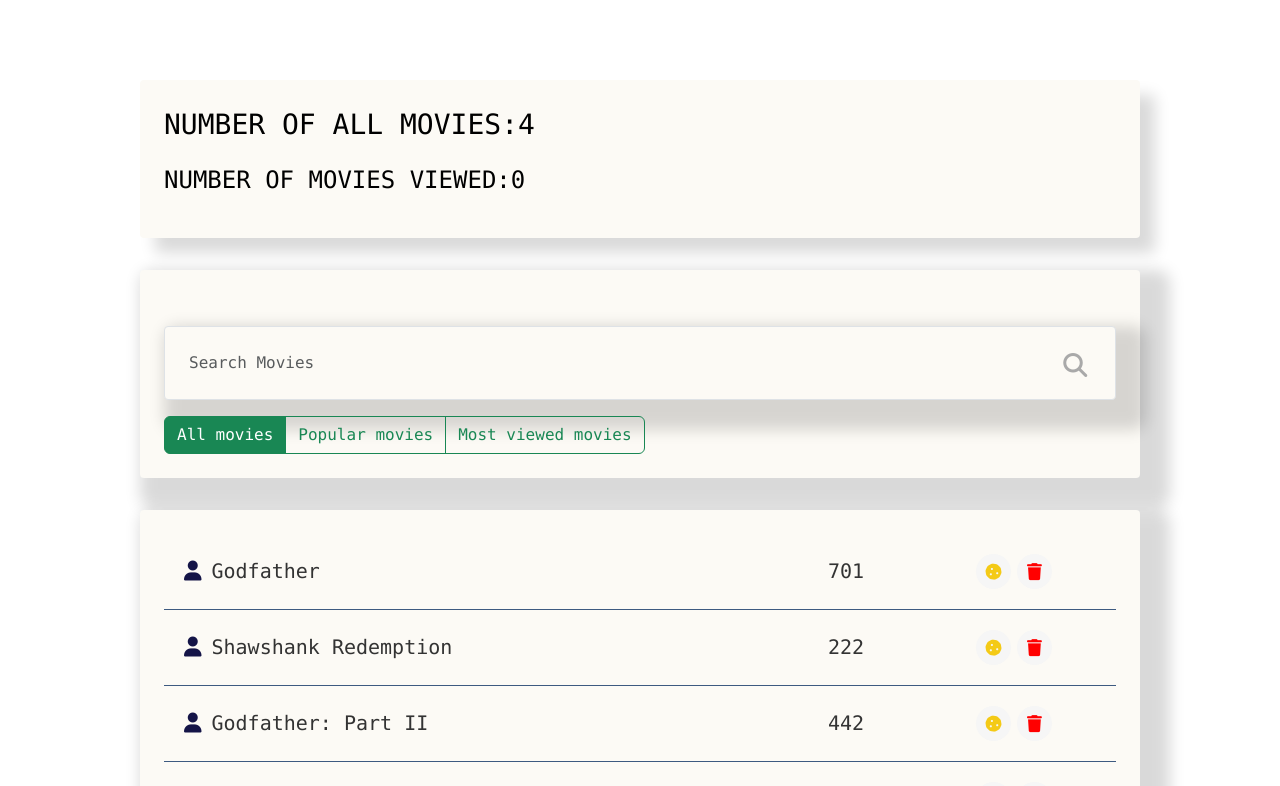
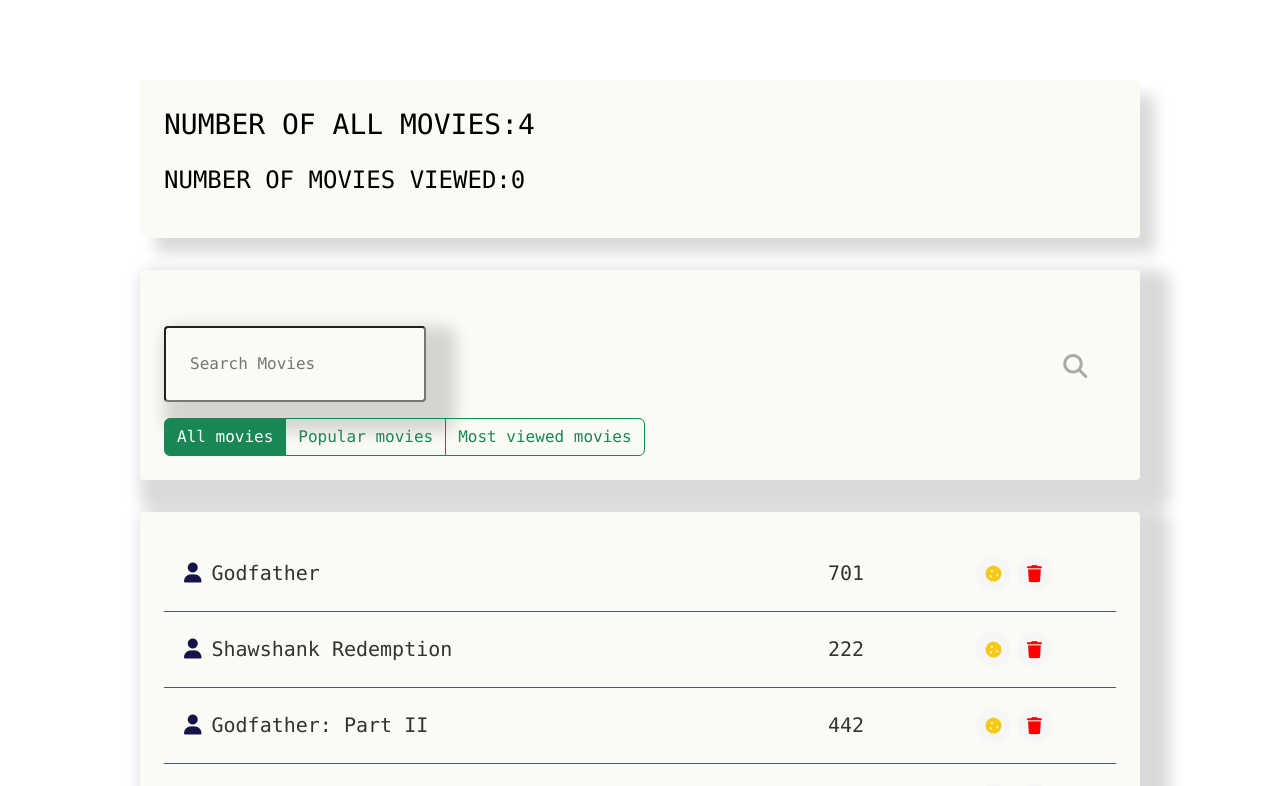
Before and after one commit to Muhammadayub727/vue-todo, a Vue app: page / in a window 1280 px wide. Shown: the top 786 px of the page. Built offline with nearby package versions, Linux system fonts and the light colour scheme.

Commit message:
first commit vue project

```diff
--- a/src/components/app/App.vue
+++ b/src/components/app/App.vue
@@ -115,7 +115,7 @@ export default {
         case 'popular':
           return arr.filter((c) => c.like);
         case 'mostViewed':
-          return arr.filter((c) => c.seen > 400);
+          return arr.filter((c) => c.seen > 500);
         case 'favourite':
           return arr.filter((c) => c.favourite);
         default:
--- a/src/components/movie-add-form/MovieAddForm.vue
+++ b/src/components/movie-add-form/MovieAddForm.vue
@@ -6,15 +6,13 @@
             type="text"
             class="form-control new-movie-label"
             placeholder="Movie"
-            :value="name"
-            @input="name = $event.target.value"
+            v-model="name"
         />
         <input
             type="text"
             class="form-control new-movie-label"
             placeholder="Seen how many times?"
-            :value="viewers"
-            @input="viewers = $event.target.value"
+            v-model="viewers"
         />
             <PrimaryButton class="btn btn-outline-success" type="submit">Add</PrimaryButton>
         </form>
--- a/src/components/search-panel/SearchPanel.vue
+++ b/src/components/search-panel/SearchPanel.vue
@@ -2,10 +2,10 @@
         <div class="d-flex position-relative">
           <input
             type="text"
-            class="form-control search-input"
+            class="search-input"
             placeholder="Search Movies"
-            @input="changeHandler($event)"
-            :value="term"
+            v-model="term"
+            @input="changeHandler"
           />
           <i
             v-if="!term"
--- /dev/null
+++ b/src/ui-components/Input.vue
@@ -0,0 +1,24 @@
+<template>
+    <input type="text" class="form-control" :value="modalValue" @input="updateInput">
+</template>
+
+<script>
+export default {
+    name: 'Input',
+props: {
+    modalValue: {
+        modalValue: [String, Number],
+        customName: [String,Number],
+    }
+},
+    methods: {
+        updateInput(e) {
+            this.$emit('update:modalValue', e.target.value)
+        }
+    }
+}
+</script>
+
+<style>
+
+</style>
--- a/src/ui-components/index.js
+++ b/src/ui-components/index.js
@@ -1,4 +1,6 @@
 import PimaryButton from './PrimaryButton.vue'
 import Box from './Box.vue'
+import Input from './Input.vue'
 
-export default [PimaryButton ,Box]
+
+export default [PimaryButton ,Box,Input]
```
